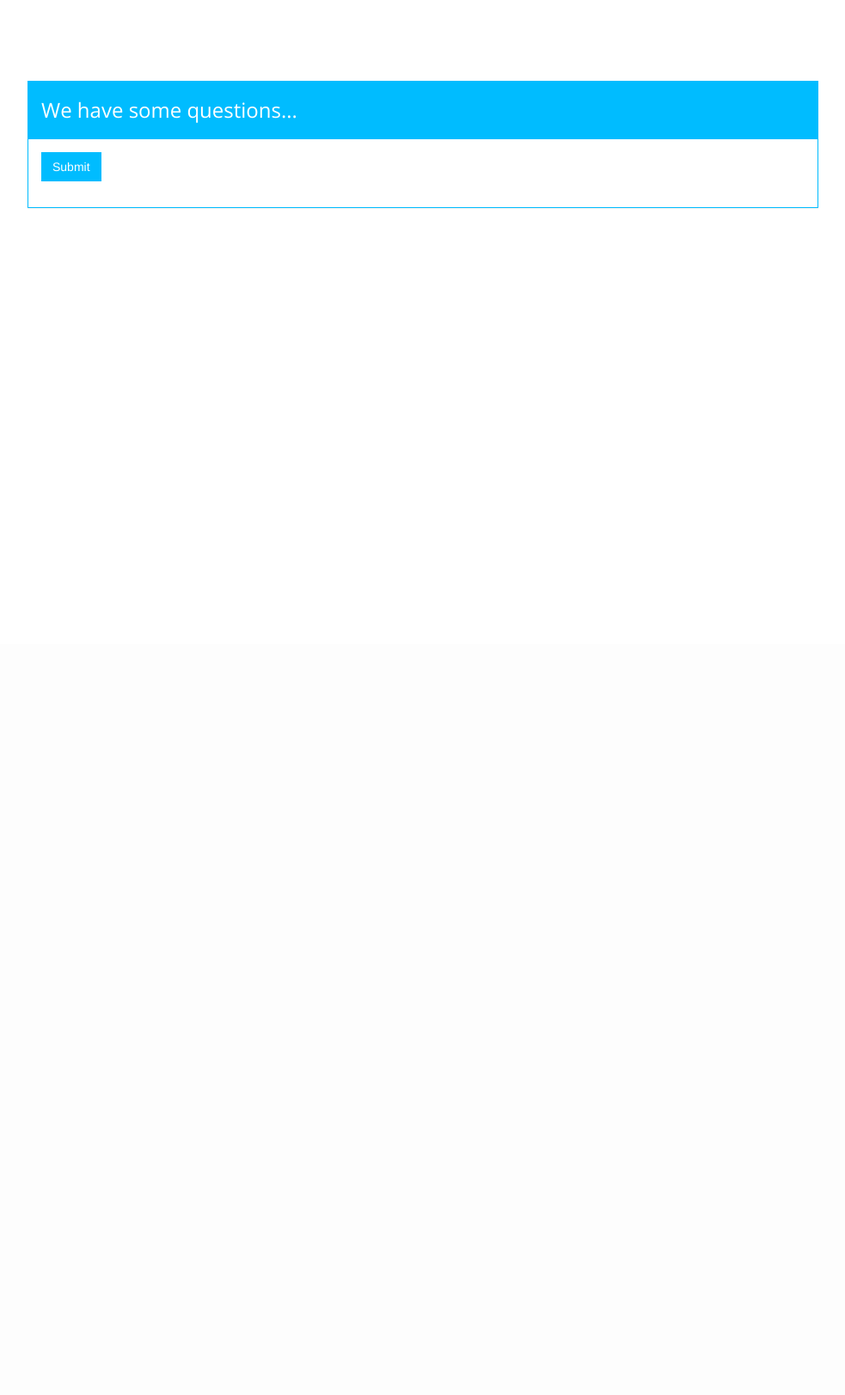
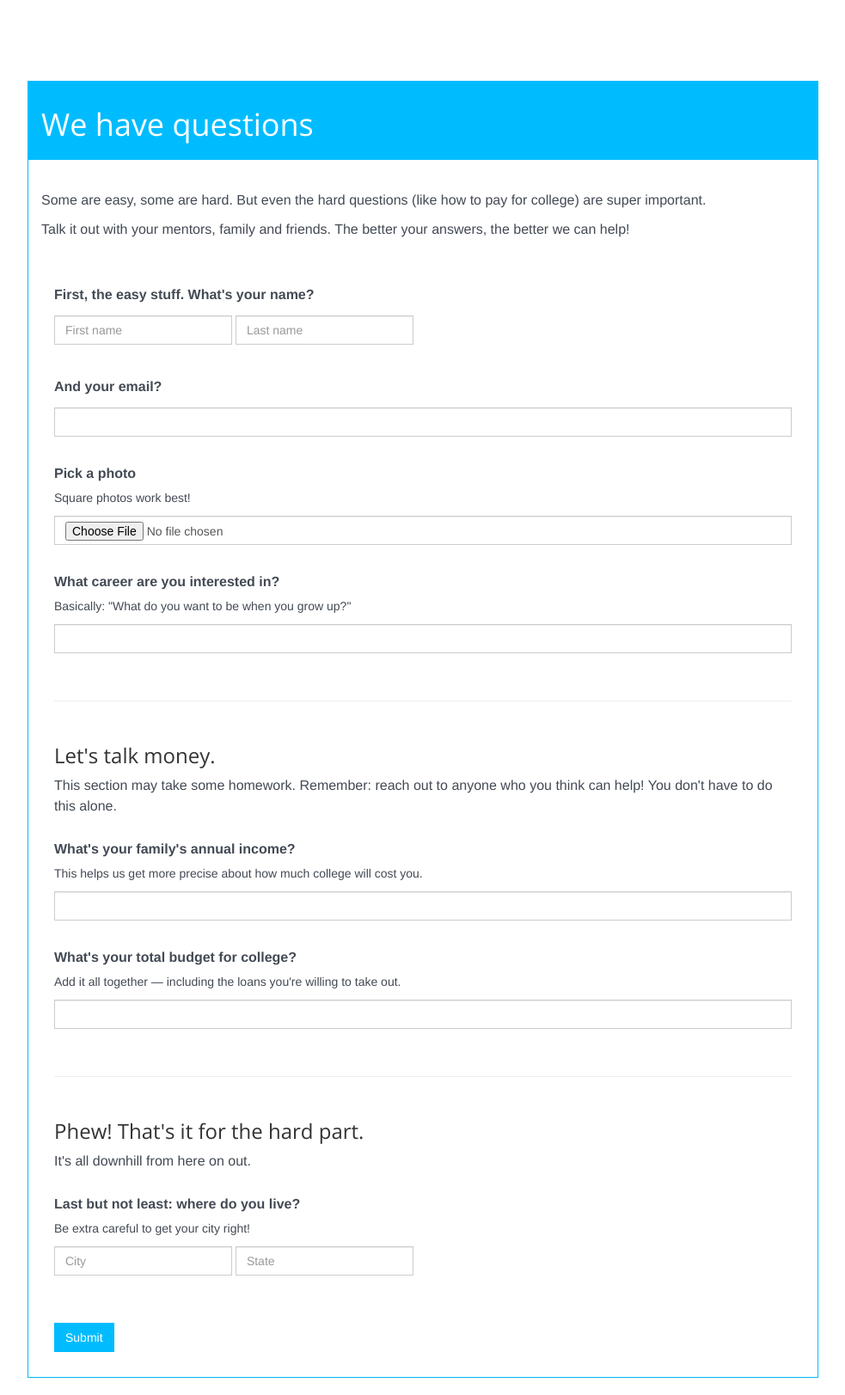
Before and after one commit to andrewschmidt/HiUni-Reports, a Python web app: template hiuni_reports/templates/questions.html in a window 1280 px wide. Shown: the part 51-1674 px from the top of the page at 86% size, without its empty margins (148-1131 px from the left). Before the commit the page ends 293 px from the top, so only its background shows below. Run offline with Jinja, Linux system fonts and the light colour scheme; the template is opened without the code that fills it: most values are stand-ins (such as "Sample title", 1, 10 or a date in 2020); form fields are guessed from the names that the template uses; some libraries are stand-ins or nearby versions.

Commit message:
Dramatically improved questions.html page!
This will have to do for tomorrow.

```diff
--- a/hiuni_reports/templates/questions.html
+++ b/hiuni_reports/templates/questions.html
@@ -5,21 +5,111 @@
 	<div class="col-sm-1"></div>
 	<div class="col-sm-10">
 		<div class="panel panel-primary">
-			<div class="panel-heading"><h4>We have some questions...</h4></div>
+
+
+			<!-- Header -->
+
+			<div class="panel-heading">
+				<h3>We have questions</h3>
+			</div>
+
+
+			<!-- Questions -->
+
 			<div class="panel-body">
-				<form class="form" role="form" method="post" action="" enctype="multipart/form-data">
 
+
+				<!-- Intro text -->
+
+				<br>
+				<p style="font-size: 16px; font-weight: 400; line-height: 1.5">Some are easy, some are hard. But even the hard questions (like how to pay for college) are super important.</p>
+
+				<p style="font-size: 16px; font-weight: 400; line-height: 1.5">Talk it out with your mentors, family and friends. The better your answers, the better we can help!</p>
+				<br>
+				<br>
+
+ 				<div class="col-sm-12">
+					<form class="form" role="form" method="post" action="" enctype="multipart/form-data">
 						{{ form.hidden_tag() }}
 
+
+						<!-- Basic questions -->
+
+						<p style="font-size: 16px"><b>First, the easy stuff. What's your name?</b></p>
+						<div class="form-group form-inline">
+							{{ form.first_name(class="form-control", placeholder="First name") }}
+							{{ form.last_name(class="form-control", placeholder="Last name") }}
+						</div>
+						<br>
+
+						<p style="font-size: 16px"><b>And your email?</b></p>
 						<div class="form-group">
-							{% for field in form if field.widget.input_type != "hidden" %}
-								<label class="control-label" for="{{ field.id }}">{{ field.label }}</label>
-								{{ field(class="form-control")}} <br>
-							{% endfor %}
-							<button class="btn btn-success" type="submit">Submit</button>
+							{{ form.email(class="form-control") }}
 						</div>
+						<br>
 
-				</form>
+						<p style="font-size: 16px; line-height: 1"><b>Pick a photo</b></p>
+						<p style="font-size: 14px; font-weight: 300; line-height: 1.5">Square photos work best!</p>
+						<div class="form-group">
+							{{ form.photo(class="form-control", placeholder="") }}
+						</div>
+						<br>
+
+						<p style="font-size: 16px; line-height: 1"><b>What career are you interested in?</b></p>
+						<p style="font-size: 14px; font-weight: 300; line-height: 1.5">Basically: "What do you want to be when you grow up?"</p>
+						<div class="form-group">
+							{{ form.career(class="form-control") }}
+						</div>
+						<br>
+
+						<hr>
+						<br>
+
+
+						<!-- Budget questions -->
+
+						<h4>Let's talk money.</h4>
+						<p style="font-size: 16px; font-weight: 400; line-height: 1.5">This section may take some homework. Remember: reach out to anyone who you think can help! You don't have to do this alone.</p>
+						<br>
+
+						<p style="font-size: 16px; line-height: 1"><b>What's your family's annual income?</b></p>
+						<p style="font-size: 14px; font-weight: 300; line-height: 1.5">This helps us get more precise about how much college will cost you.</p>
+						<div class="form-group">
+							{{ form.income(class="form-control") }}
+						</div>
+						<br>
+
+						<p style="font-size: 16px; line-height: 1"><b>What's your total budget for college?</b></p>
+						<p style="font-size: 14px; font-weight: 300; line-height: 1.5">Add it all together — including the loans you're willing to take out.</p>
+						<div class="form-group">
+							{{ form.budget(class="form-control") }}
+						</div>
+						<br>
+
+						<hr>
+						<br>
+
+
+						<!-- Misc. questions -->
+
+						<h4>Phew! That's it for the hard part.</h4>
+						<p style="font-size: 16px; font-weight: 400; line-height: 1.5">It's all downhill from here on out.</p>
+						<br>
+
+						<p style="font-size: 16px; line-height: 1"><b>Last but not least: where do you live?</b></p>
+						<p style="font-size: 14px; font-weight: 300; line-height: 1.5">Be extra careful to get your city right!</p>
+						<div class="form-group form-inline">
+							{{ form.city(class="form-control", placeholder="City") }}
+							{{ form.state(class="form-control", placeholder="State") }}
+						</div>
+						<br>
+
+						<br>
+
+						<button class="btn btn-success" type="submit">Submit</button>
+
+					</form>
+				</div>
 			</div>
 		</div>
 	</div>
```
